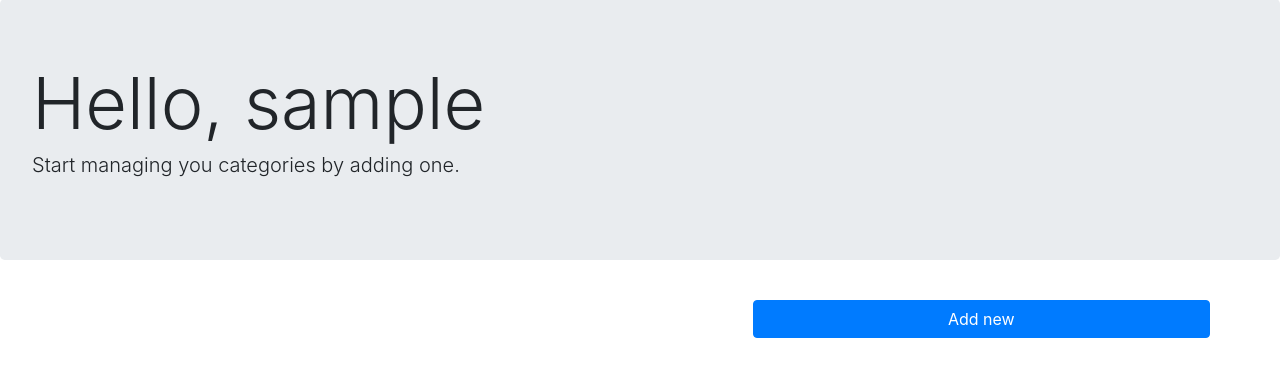
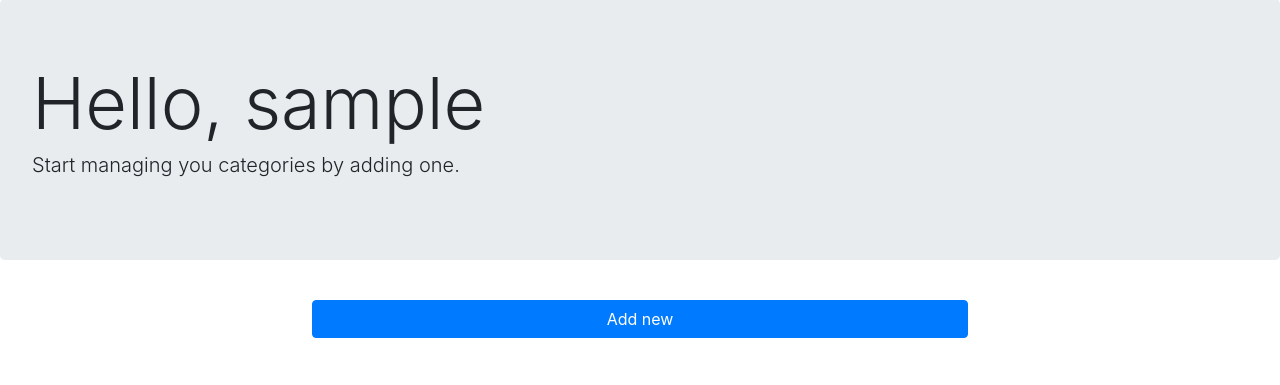
Before and after one commit to xcixor/yummy_recipes, a Flask app: page /dashboard in a window 1280 px wide. Shown: the part 57-442 px from the top of the page. Run offline with Flask 2, Linux system fonts and the light colour scheme; the visitor is signed in with stand-in values (Sample User, id 1); some libraries are stand-ins or nearby versions.

Commit message:
Edit the dashboard look and feel

```diff
--- a/myapp/static/css/dashboard.css
+++ b/myapp/static/css/dashboard.css
@@ -15,9 +15,9 @@ h2{
 .btn-card{
   margin-right: 5px;
 }
-.modal-body{
-  margin: 10px;
-}
 .form-control{
   margin: 5px;
 }
+.card{
+  width: 800px;
+}
--- a/myapp/templates/dashboard/dashboard.html
+++ b/myapp/templates/dashboard/dashboard.html
@@ -35,8 +35,15 @@
 
 {% block content %}
 {% if mycat %}
+{% for data in mycat%}
 <div class="container">
-{% for data in mycat%}
+
+<div class="row">
+
+  <div class="col-md-2">
+
+  </div>
+  <div class="col-md-8">
       <div class="card">
           <div class="card-header">
             Category
@@ -48,7 +55,15 @@
             <button type="button" class="btn btn-primary float-right btn-card" data-toggle="modal" data-target="#recipeModal">Edit</button>
           </div>
        </div>
+  </div>
+  <div class="col-md-2">
 
+  </div>
+
+
+</div>
+
+</div>
 {% endfor %}
 
 {% else %}
@@ -57,21 +72,18 @@
     <p class="lead">Start managing you categories by adding one.</p>
   </div>
 {% endif %}
-<div class="container-fluid">
+<div class="container">
   <div class="row">
     <div class="col-md-2">
 
     </div>
-    <div class="col-md-5">
-
-    </div>
-    <div class="col-md-5">
+    <div class="col-md-8">
         <a href="{{ url_for('home.create_category') }}" class="btn btn-primary btn-block">Add new</a>
     </div>
+    <div class="col-md-2">
+
     </div>
     </div>
   </div>
 
-</div>
-</div>
 {% endblock %}
```
Lines whose indentation alone changed are shown as unchanged.
